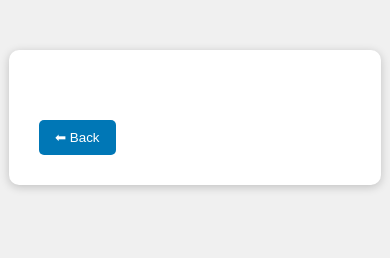
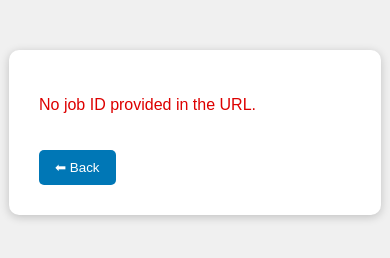
Before and after one commit to Ntqsdigital/apnabridge, a plain HTML site: page job_details.html in a window 390 px wide. Drawn offline with Linux system fonts and the light colour scheme; no server answers.

Commit message:
Update job_details.html

```diff
--- a/job_details.html
+++ b/job_details.html
@@ -16,25 +16,44 @@
   <div class="container">
     <h2 id="title"></h2>
     <p id="company"></p>
+    <p id="email"></p>
+    <p id="mobile"></p>
+    <p id="salary"></p>
     <p id="location"></p>
     <p id="description"></p>
     <button onclick="window.history.back()">⬅ Back</button>
   </div>
 
   <script>
-    async function loadJobDetails() {
-      const params = new URLSearchParams(window.location.search);
-      const id = params.get("id");
-      const res = await fetch(`http://127.0.0.1:5000/jobs/${id}`);
+  async function loadJobDetails() {
+    const params = new URLSearchParams(window.location.search);
+    const id = params.get("id");
+    if (!id) {
+      document.querySelector(".container").innerHTML = "<p style='color:#d00'>No job ID provided in the URL.</p><button onclick='window.history.back()'>⬅ Back</button>";
+      return;
+    }
+
+    try {
+      const res = await fetch(`http://127.0.0.1:5000/jobs/${encodeURIComponent(id)}`);
+      if (!res.ok) throw new Error("Job not found");
       const job = await res.json();
 
-      document.getElementById("title").innerText = job.title;
-      document.getElementById("company").innerText = "Company: " + job.company;
-      document.getElementById("location").innerText = "Location: " + job.location;
-      document.getElementById("description").innerText = job.description;
+      document.getElementById("title").innerText = job.title || "—";
+      document.getElementById("company").innerText = "Company: " + (job.company || "—");
+      document.getElementById("email").innerText = "Email: " + (job.email || "—");
+      document.getElementById("mobile").innerText = "Mobile: " + (job.mobile || "—");
+      document.getElementById("salary").innerText = "Salary: " + (job.salary || "—");
+      document.getElementById("location").innerText = "Location: " + (job.location || "—");
+      document.getElementById("description").innerText = job.description || "No description provided.";
+    } catch (err) {
+      console.error(err);
+      document.querySelector(".container").innerHTML = `<p style="color:#d00">Failed to load job details. ${escapeHtml(err.message || "")}</p><button onclick="window.history.back()">⬅ Back</button>`;
     }
+  }
 
-    loadJobDetails();
+  function escapeHtml(str){return str?String(str).replaceAll("&","&amp;").replaceAll("<","&lt;").replaceAll(">","&gt;").replaceAll('"',"&quot;").replaceAll("'","&#039;"):"";}
+
+  loadJobDetails();
   </script>
 </body>
 </html>
```
